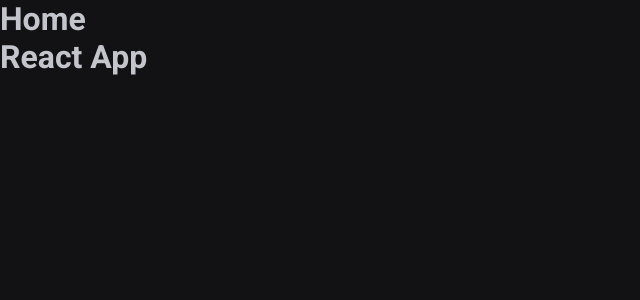
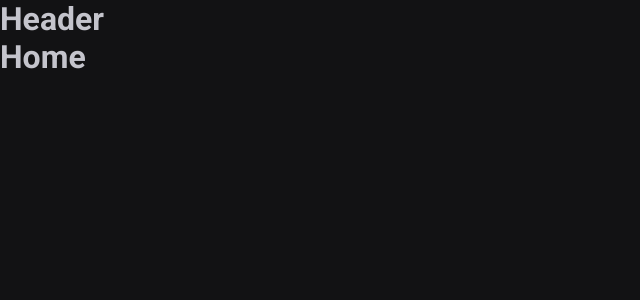
Before and after one commit to Laisbat/my-pomodoro, a React (Vite) app: page / in a window 1280 px wide. Shown: the top 300 px of the page, without its empty margins (0-640 px from the left). Built offline with nearby package versions, Linux system fonts and the light colour scheme.

Commit message:
:sparkles: Configure routes

```diff
--- a/src/App.tsx
+++ b/src/App.tsx
@@ -9,7 +9,6 @@
     <ThemeProvider theme={defaultTheme}>
       <BrowserRouter>
         <Router />
-        <h1>React App</h1>
       </BrowserRouter>
       <GlobalStyle />
     </ThemeProvider>
--- a/src/Router.tsx
+++ b/src/Router.tsx
@@ -1,12 +1,15 @@
 import { Route, Routes } from 'react-router-dom'
 import { History } from './pages/History'
 import { Home } from './pages/Home'
+import { Default } from './layouts/Default'
 
 export function Router() {
   return (
     <Routes>
-      <Route path="/" element={<Home />} />
-      <Route path="/history" element={<History />} />
+      <Route path="/" element={<Default />}>
+        <Route path="/" element={<Home />} />
+        <Route path="/history" element={<History />} />
+      </Route>
     </Routes>
   )
 }
--- /dev/null
+++ b/src/components/Header.tsx
@@ -0,0 +1,7 @@
+export function Header() {
+  return (
+    <div>
+      <h1>Header</h1>
+    </div>
+  )
+}
--- /dev/null
+++ b/src/layouts/Default.tsx
@@ -0,0 +1,11 @@
+import { Outlet } from 'react-router-dom'
+import { Header } from '../components/Header'
+
+export function Default() {
+  return (
+    <div>
+      <Header />
+      <Outlet />
+    </div>
+  )
+}
```
